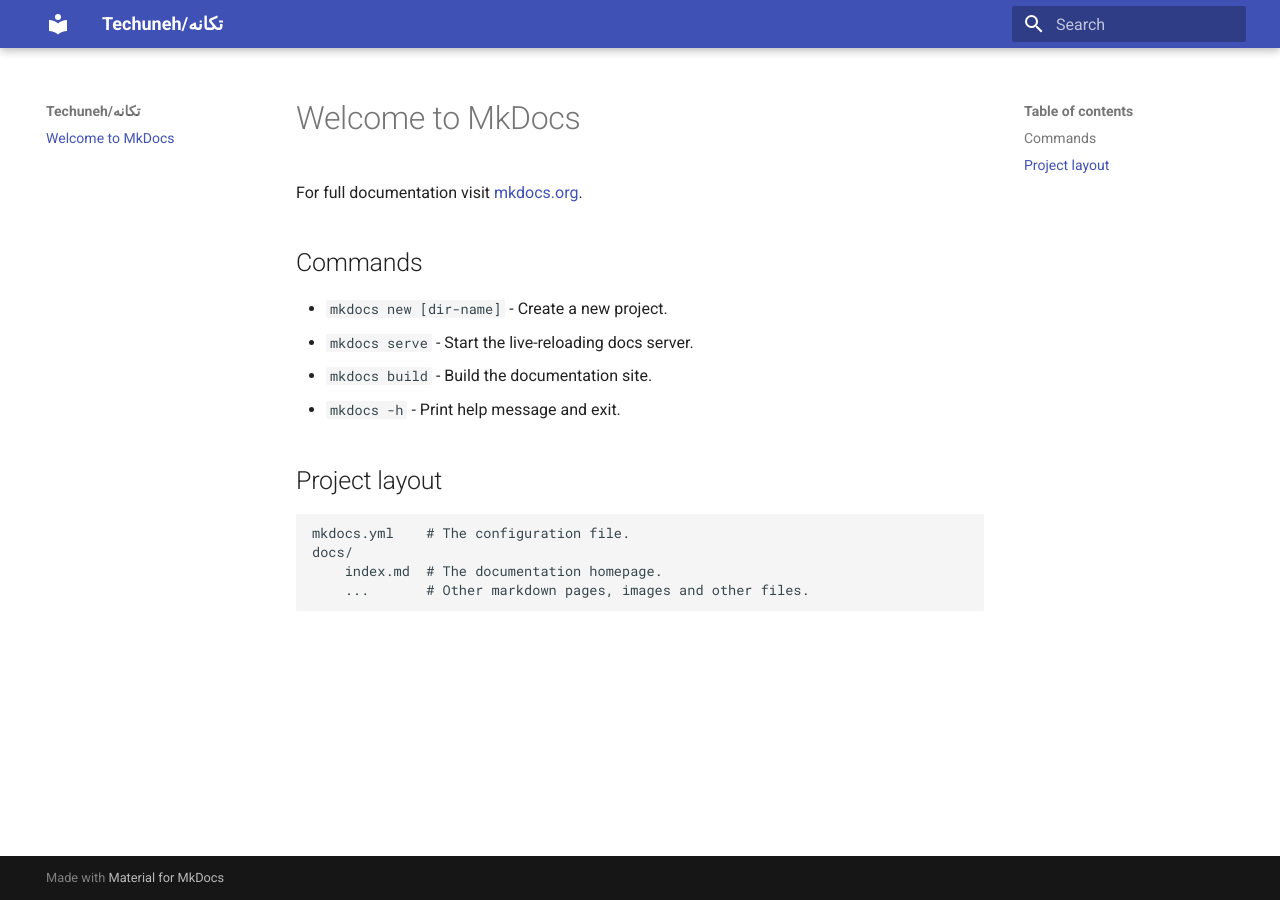
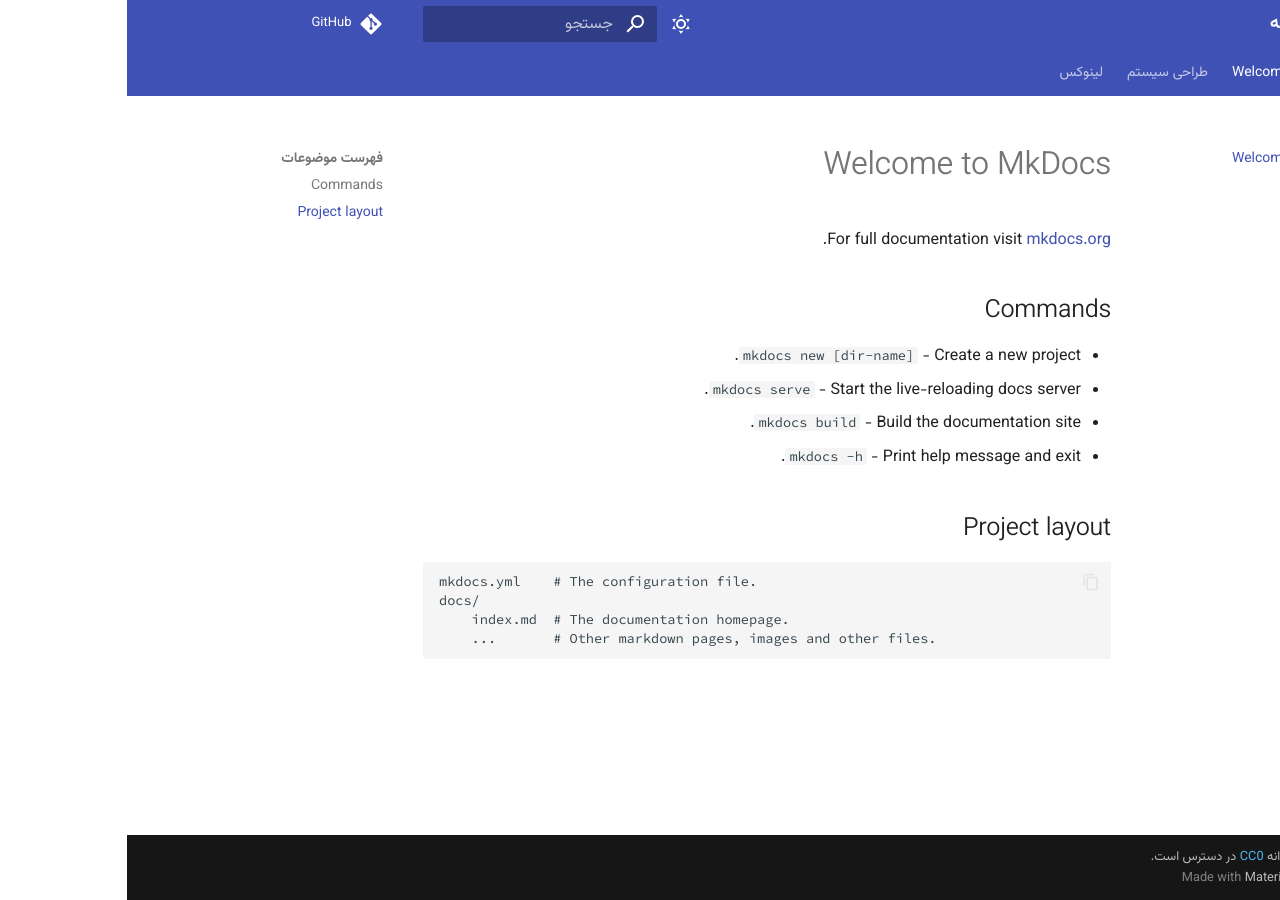
Before and after one commit to MEgooneh/Techuneh, an MkDocs documentation site: the page built from docs/index.md, in a window 1280 px wide. Built offline with MkDocs 1.6.1 and Material for MkDocs 9.7.7, drawn with Linux system fonts in a browser that asks for light colours; comment, search, counter and statistics services are not loaded.

Commit message:
Localizing and Initializing

```diff
--- a/mkdocs.yml
+++ b/mkdocs.yml
@@ -1,3 +1,38 @@
-site_name: Techuneh/تکانه
+site_name: تکانه
+site_url: https://techuneh.megagon.ir
+site_description: وبلاگ فنی متن‌باز
+repo_url: https://github.com/megooneh/techuneh
+
+copyright: |
+    مطالب تحت پروانه
+    <a href="https://creativecommons.org/publicdomain/zero/1.0/" target="_blank" style="color: #4ab6f1">CC0</a>
+    در دسترس است.
 theme:
     name: material
+    language: fa
+    font:
+        text: Vazirmatn
+        code: Source Code Pro
+    palette:
+    - media: "(prefers-color-scheme: light)"
+      scheme: default
+      toggle:
+        icon: material/weather-sunny
+        name: تم روشن
+    - media: "(prefers-color-scheme: dark)"
+      scheme: slate
+      toggle:
+        icon: material/weather-night
+        name: تم تیره
+    features:
+        - content.code.copy
+        - navigation.tabs
+        - navigation.instant.progress
+
+nav:
+  - index.md
+  - طراحی سیستم: systemdesign/
+  - لینوکس: linux/
+
+plugins:
+  - search
```
